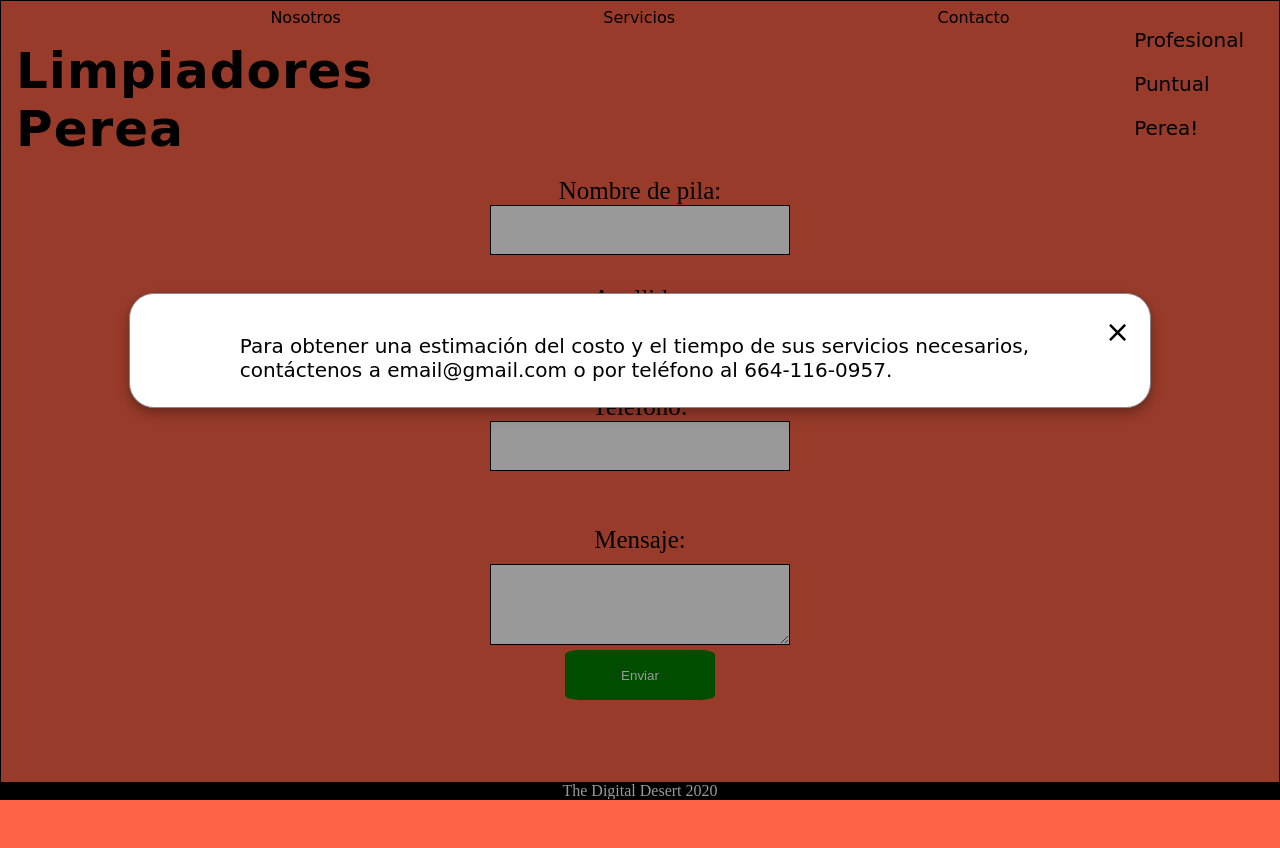
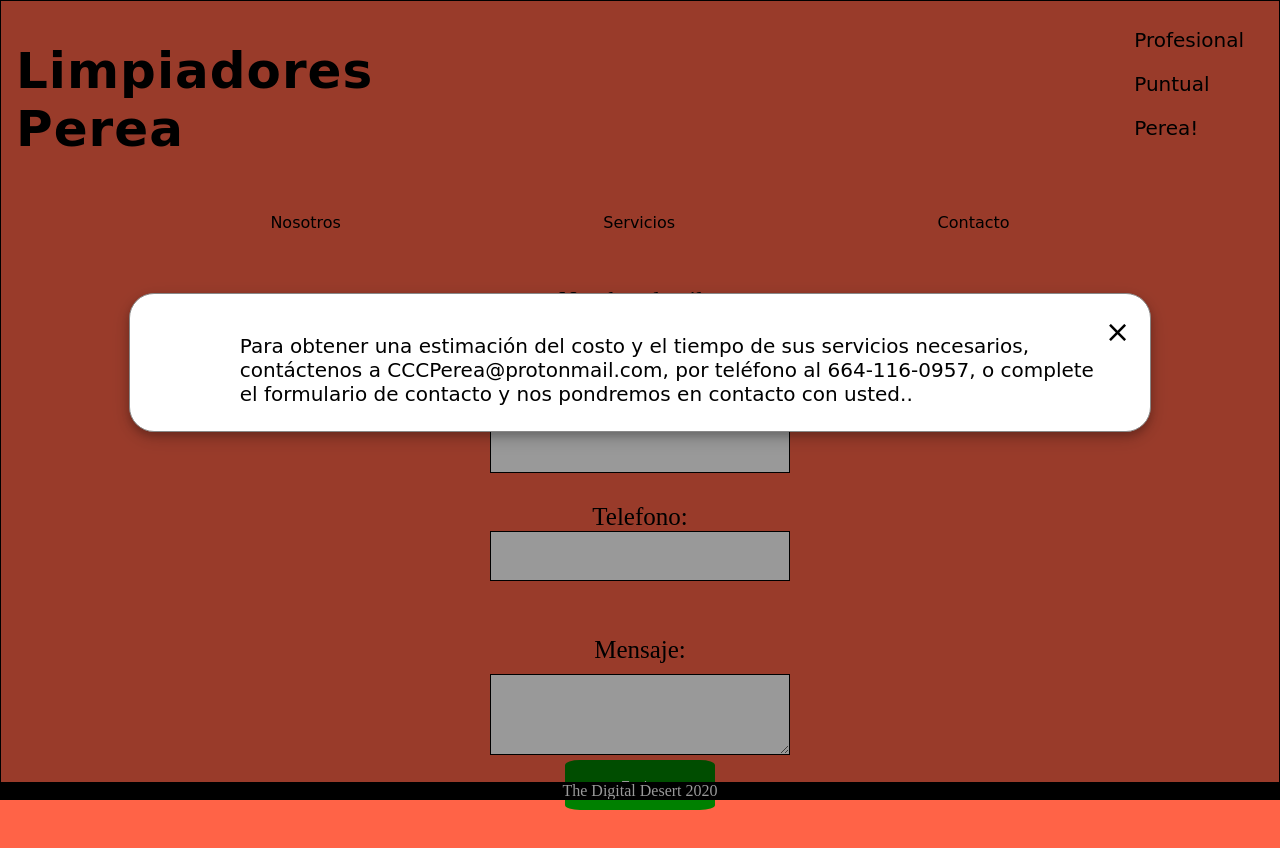
Before and after one commit to cyberpunk1971/limpiadores-perea, a website: page index.html in a window 1280 px wide. Both pictures are taken after a click on the item "Contacto". Before the commit the page ends 800 px from the top, so only its background shows below. Drawn offline with Linux system fonts and the light colour scheme; a web font is replaced by a local one.

Commit message:
added desktop styling

```diff
--- a/app.js
+++ b/app.js
@@ -15,7 +15,7 @@ const secondBlock = () => {
 }
 
 const thirdBlock = () => {
-    return modalContent.textContent = "Para obtener una estimación del costo y el tiempo de sus servicios necesarios, contáctenos a email@gmail.com o por teléfono al 664-116-0957."
+    return modalContent.textContent = "Para obtener una estimación del costo y el tiempo de sus servicios necesarios, contáctenos a CCCPerea@protonmail.com, por teléfono al 664-116-0957, o complete el formulario de contacto y nos pondremos en contacto con usted.."
 }
 
 const showModal = () => {
--- a/index.html
+++ b/index.html
@@ -41,7 +41,7 @@
     <div id="myModal" class="modal">
         <div id="modal-text">
             <span id="close-modal">&times;</span>
-            <p id="modal-content">text</p>
+            <p id="modal-content"></p>
         </div>
     </div>
     <footer><a href="http://thedigitaldesert.com" target="_blank">The Digital Desert 2020</a></footer>
--- a/main.css
+++ b/main.css
@@ -12,17 +12,6 @@ a {
     height: auto;
 }
 
-/* header {
-    background-repeat: no-repeat;
-    background-size: cover;
-    font-family: 'Ranchers', cursive;
-    box-sizing: border-box;
-    /* border: 1px solid black; */
-    /* display: flex;
-    padding: 10px;
-    justify-content: center;
-    align-items: center;
-} */
 
 
 .company-name {
@@ -220,6 +209,26 @@ footer {
     body {
         background-color: tomato;
     }
+
+    header {
+        box-sizing: border-box;
+        display: flex;
+        padding: 10px;
+        justify-content: center;
+        align-items: center;
+        height: 200px;
+    }
+
+    #modal-text {
+        width: 0 auto;
+        height: auto;
+    }
+
+    .container {
+        margin-bottom: 50px;
+        margin-top: 55px;
+    }
+
 }
 
 @keyframes animatetop {
```
